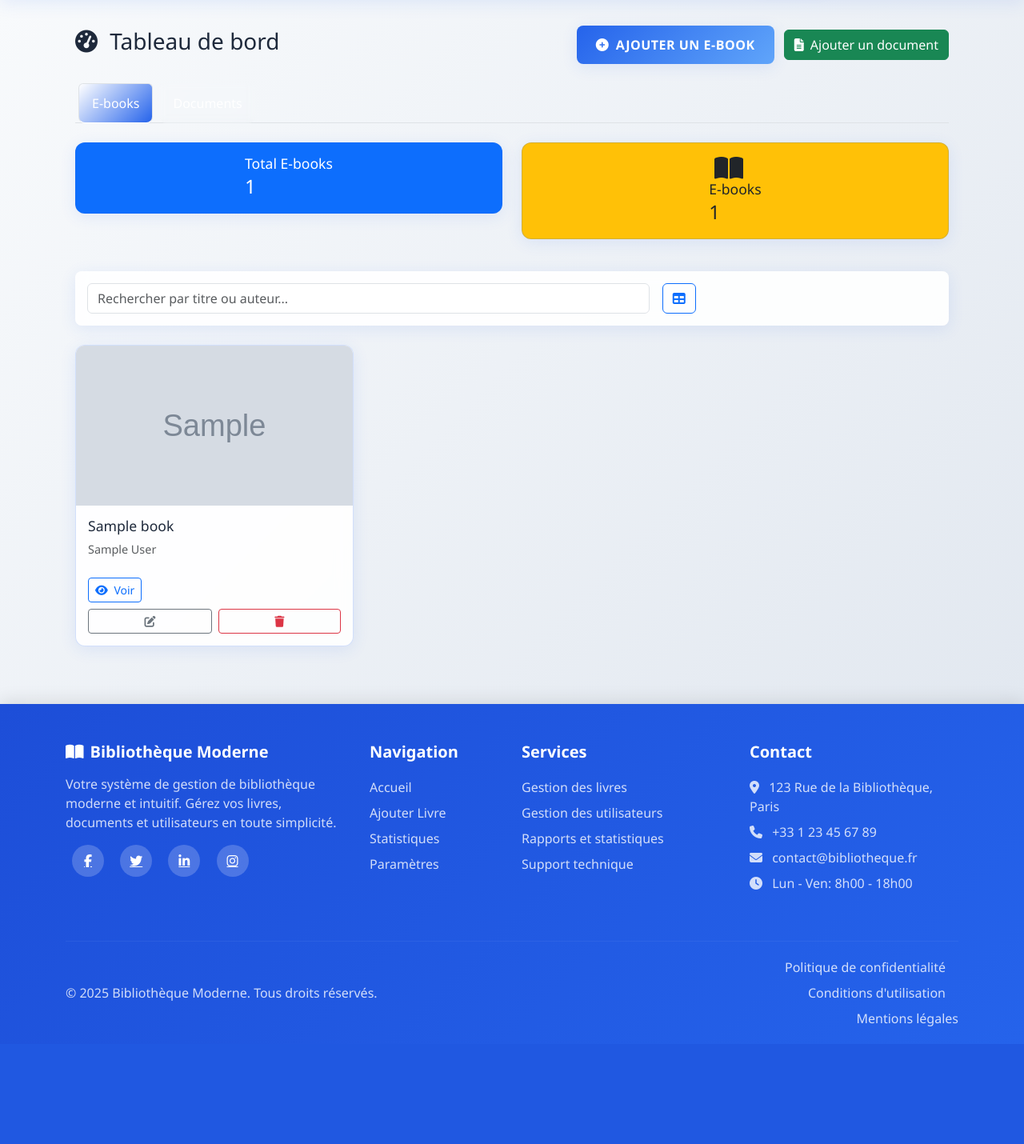
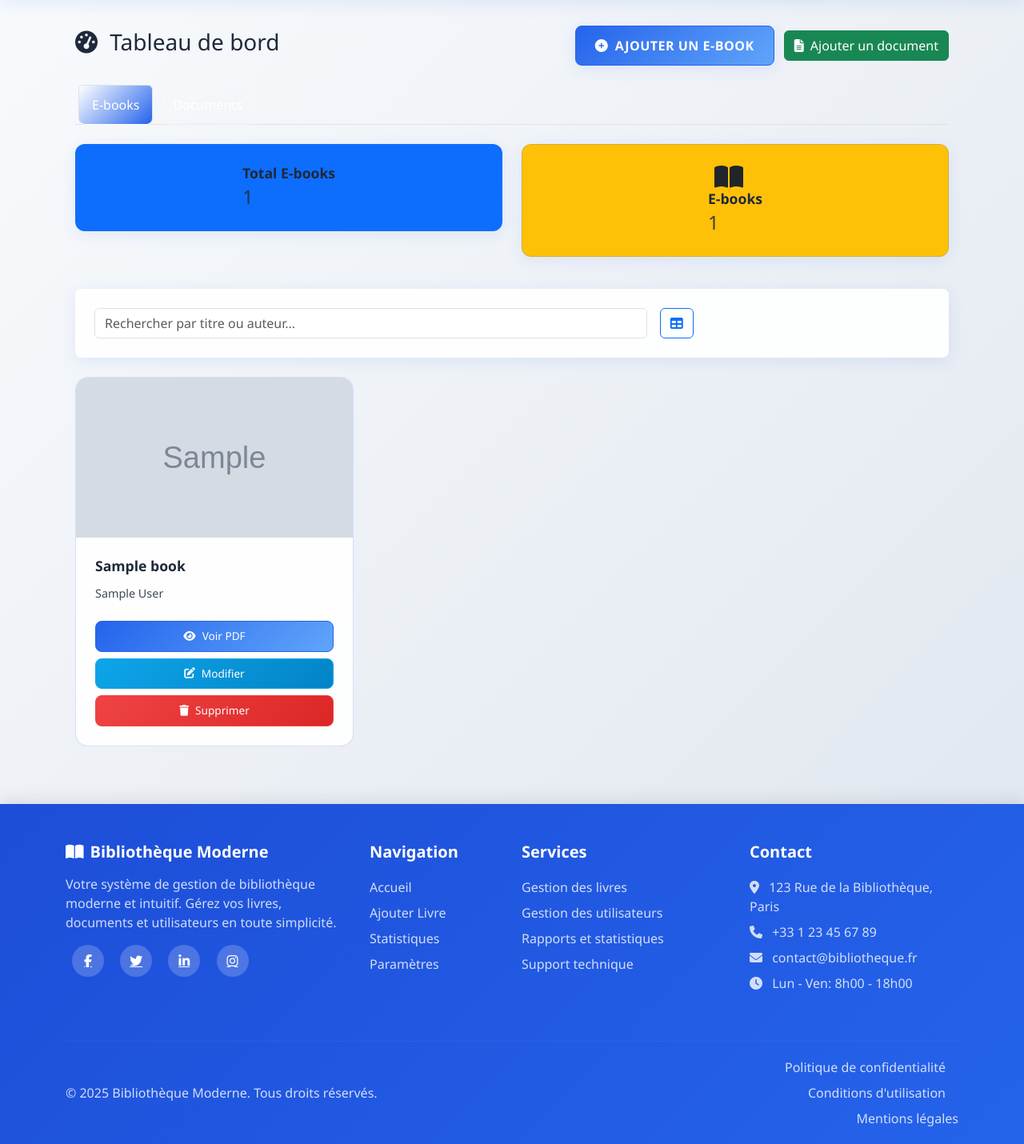
Before and after one commit to DanielEsso237/Projet-Bibliotheque, a Django app: page /books/ in a window 1280 px wide. Shown: the part 65-1495 px from the top of the page at 80% size. Before the commit the page ends 1348 px from the top, so only its background shows below. Run offline with Django 5.2, Linux system fonts and the light colour scheme; tables that the repository leaves empty hold one stand-in row (values such as "Sample post"); grey boxes marked "Sample" are stand-in pictures; data that the repository does not hold is empty; parts of the project's set-up code (start-up, migrations or seed data) failed here and were passed over.

Commit message:
ajustement des boutons dans les cards

```diff
--- a/Projet-bibliotheque-admin/books/templates/books/librarian_dashboard.html
+++ b/Projet-bibliotheque-admin/books/templates/books/librarian_dashboard.html
@@ -5,67 +5,262 @@
 
 {% block extra_css %}
 <style>
+    /* Styles pour les cartes de livres */
     .book-card {
-        transition: transform 0.3s ease, box-shadow 0.3s ease;
+        background: var(--card-bg);
+        border: 1px solid var(--card-border);
+        border-radius: 16px;
+        box-shadow: 0 8px 32px var(--shadow-color);
+        overflow: hidden;
+        transition: transform 0.4s cubic-bezier(0.4, 0, 0.2, 1), box-shadow 0.4s, border-color 0.4s;
         height: 100%;
-        margin-bottom: 1rem; /* Ajoutez cette ligne */
+        position: relative;
     }
 
-    /* Supprimez ou modifiez cette partie */
-    /*
     .book-card:hover {
-        transform: translateY(-5px);
-        box-shadow: 0 4px 15px rgba(0, 0, 0, 0.1);
-    }
-    */
-
-    /* Ajoutez ce nouveau style pour l'effet hover */
-    .book-card:hover {
-        transform: translateY(-5px);
-        box-shadow: 0 10px 20px rgba(0, 0, 0, 0.2);
-        z-index: 10;
+        transform: translateY(-8px) scale(1.02);
+        box-shadow: 0 20px 40px var(--shadow-color);
+        border-color: var(--glow-color);
     }
 
-    /* Assurez-vous que les cartes ont une largeur égale */
+    .book-cover-container {
+        position: relative;
+        overflow: hidden;
+        height: 200px;
+    }
+
+    .book-cover-container img {
+        width: 100%;
+        height: 100%;
+        object-fit: cover;
+        transition: transform 0.4s cubic-bezier(0.4, 0, 0.2, 1);
+    }
+
+    .book-card:hover .book-cover-container img {
+        transform: scale(1.05);
+    }
+
+    .default-cover {
+        background: linear-gradient(135deg, var(--primary-blue) 0%, var(--primary-yellow) 100%);
+        display: flex;
+        align-items: center;
+        justify-content: center;
+        height: 200px;
+        color: var(--primary-white);
+        font-size: 14px;
+        font-weight: bold;
+        text-align: center;
+        padding: 20px;
+        box-sizing: border-box;
+        position: relative;
+        overflow: hidden;
+    }
+
+    .default-cover::before {
+        content: '';
+        position: absolute;
+        top: -50%;
+        left: -50%;
+        width: 200%;
+        height: 200%;
+        background: linear-gradient(45deg, transparent, rgba(255, 255, 255, 0.1), transparent);
+        transform: rotate(45deg);
+        animation: defaultCoverShine 3s infinite;
+    }
+
+    @keyframes defaultCoverShine {
+        0% { transform: translateX(-100%) translateY(-100%) rotate(45deg); }
+        100% { transform: translateX(100%) translateY(100%) rotate(45deg); }
+    }
+
+    .default-cover i {
+        font-size: 48px;
+        margin-bottom: 15px;
+        display: block;
+        filter: drop-shadow(0 4px 8px rgba(0, 0, 0, 0.3));
+    }
+
+    .card-body {
+        padding: 1.5rem;
+        position: relative;
+        z-index: 2;
+    }
+
+    .card-title {
+        color: var(--card-text);
+        font-weight: 700;
+        font-size: 1.1rem;
+        margin-bottom: 0.75rem;
+        line-height: 1.3;
+    }
+
+    .card-text {
+        color: var(--card-text);
+        opacity: 0.85;
+        margin-bottom: 0.5rem;
+        font-weight: 500;
+        font-size: 0.9rem;
+    }
+
+    .card-actions {
+        display: flex;
+        justify-content: space-between;
+        align-items: center;
+        margin-top: 1rem;
+        gap: 0.5rem;
+    }
+
+    /* Boutons d'action */
+    .btn-sm {
+        padding: 0.4rem 0.8rem;
+        font-size: 0.8rem;
+        border-radius: 8px;
+        transition: all 0.3s cubic-bezier(0.4, 0, 0.2, 1);
+    }
+
+    .btn-primary {
+        background: var(--btn-primary-bg);
+        border: 1px solid var(--primary-blue);
+    }
+
+    .btn-primary:hover {
+        background: var(--primary-blue);
+        transform: translateY(-2px);
+        box-shadow: 0 4px 12px var(--glow-color);
+    }
+
+    .btn-danger {
+        background: linear-gradient(135deg, #ef4444, #dc2626);
+        border: 1px solid #ef4444;
+    }
+
+    .btn-danger:hover {
+        background: #dc2626;
+        transform: translateY(-2px);
+        box-shadow: 0 4px 12px rgba(239, 68, 68, 0.4);
+    }
+
+    .btn-info {
+        background: linear-gradient(135deg, #0ea5e9, #0284c7);
+        border: 1px solid #0ea5e9;
+    }
+
+    .btn-info:hover {
+        background: #0284c7;
+        transform: translateY(-2px);
+        box-shadow: 0 4px 12px rgba(14, 165, 233, 0.4);
+    }
+
+    /* Grille responsive */
     .books-grid {
         display: grid;
-        grid-template-columns: repeat(auto-fill, minmax(300px, 1fr));
+        grid-template-columns: repeat(auto-fill, minmax(280px, 1fr));
         gap: 1.5rem;
     }
 
-    /* Pour les petits écrans */
-    @media (max-width: 767.98px) {
+    @media (max-width: 768px) {
         .books-grid {
             grid-template-columns: 1fr;
         }
     }
 
-    /* Style pour l'image de couverture */
-    .card-img-top {
-        height: 200px;
-        object-fit: cover;
-        width: 100%;
+    /* Animation d'apparition */
+    .book-card {
+        opacity: 0;
+        transform: translateY(20px) scale(0.95);
     }
 
-    .card-img-placeholder {
-        height: 200px;
-        display: flex;
-        align-items: center;
-        justify-content: center;
-        background-color: #f8f9fa;
-        color: #6c757d;
+    .book-card.visible {
+        opacity: 1;
+        transform: translateY(0) scale(1);
+        transition: opacity 0.5s ease, transform 0.5s cubic-bezier(0.4, 0, 0.2, 1);
     }
 
     /* DARK MODE */
     body.dark-mode .book-card {
-        background-color: #2c3034;
-        color: var(--text-color);
+        background: var(--card-bg);
     }
 
-    body.dark-mode .card-img-placeholder {
-        background-color: #495057;
-        color: #f8f9fa;
+    body.dark-mode .default-cover {
+        background: linear-gradient(135deg, var(--dark-blue) 0%, var(--dark-yellow) 100%);
+
     }
+
+        .card-actions {
+        display: flex;
+        flex-direction: column; /* Empile les boutons verticalement */
+        gap: 0.5rem; /* Espace entre les boutons */
+        margin-top: 1rem;
+    }
+
+    .card-actions .btn {
+        width: 100%; /* Prend toute la largeur disponible */
+        display: flex;
+        align-items: center;
+        justify-content: center;
+        padding: 0.5rem;
+        border-radius: 8px;
+        font-size: 0.85rem;
+        transition: all 0.3s cubic-bezier(0.4, 0, 0.2, 1);
+    }
+
+    .card-actions .btn i {
+        margin-right: 0.5rem;
+    }
+
+    /* Style spécifique pour chaque bouton */
+    .btn-view {
+        background: var(--btn-primary-bg);
+        border: 1px solid var(--primary-blue);
+        color: white;
+    }
+
+    .btn-view:hover {
+        background: var(--primary-blue);
+        transform: translateY(-2px);
+        box-shadow: 0 4px 12px var(--glow-color);
+    }
+
+    .btn-edit {
+        background: linear-gradient(135deg, #0ea5e9, #0284c7);
+        border: 1px solid #0ea5e9;
+        color: white;
+    }
+
+    .btn-edit:hover {
+        background: #0284c7;
+        transform: translateY(-2px);
+        box-shadow: 0 4px 12px rgba(14, 165, 233, 0.4);
+    }
+
+    .btn-delete {
+        background: linear-gradient(135deg, #ef4444, #dc2626);
+        border: 1px solid #ef4444;
+        color: white;
+    }
+
+    .btn-delete:hover {
+        background: #dc2626;
+        transform: translateY(-2px);
+        box-shadow: 0 4px 12px rgba(239, 68, 68, 0.4);
+    }
+
+    /* Ajustement de la hauteur de la carte pour les boutons empilés */
+    .book-card {
+        display: flex;
+        flex-direction: column;
+    }
+
+    .card-body {
+        flex-grow: 1;
+        display: flex;
+        flex-direction: column;
+    }
+
+    .card-text {
+        flex-grow: 1;
+    }
+
 </style>
 {% endblock %}
 
@@ -500,41 +695,44 @@
                         } else {
                             booksTable.style.display = 'none';
                             booksCards.style.display = 'grid';
-                            // Dans la fonction fetchBooks(), modifiez la partie qui crée les cartes :
-data.books.forEach(book => {
+                            data.books.forEach((book, index) => {
     const card = document.createElement('div');
-    card.className = 'card book-card h-100';
+    card.className = 'book-card';
     card.innerHTML = `
-        <div class="card-img-wrapper">
+        <div class="book-cover-container">
             ${book.cover_image ?
                 `<img src="${book.cover_image}" class="card-img-top" alt="${book.title}">` :
-                `<div class="card-img-placeholder">
-                    <i class="fas fa-book fa-3x"></i>
+                `<div class="default-cover">
+                    <i class="fas fa-book"></i>
+                    <div>${book.title}</div>
                 </div>`
             }
         </div>
-        <div class="card-body d-flex flex-column">
+        <div class="card-body">
             <h5 class="card-title">${book.title}</h5>
-            <p class="card-text text-muted">${book.author}</p>
-            <div class="mt-auto">
-                <a href="${book.ebook_file}" target="_blank" class="btn btn-sm btn-outline-primary mb-2">
-                    <i class="fas fa-eye me-1"></i> Voir
+            <p class="card-text">${book.author}</p>
+            <div class="card-actions">
+                <a href="${book.ebook_file}" target="_blank" class="btn btn-view">
+                    <i class="fas fa-eye"></i> Voir PDF
                 </a>
-                <div class="d-flex gap-2">
-                    <button class="btn btn-sm btn-outline-secondary edit-book-btn flex-grow-1"
+                <button class="btn btn-edit edit-book-btn"
                         data-bs-toggle="modal" data-bs-target="#editBookModal"
                         data-book-id="${book.id}">
-                        <i class="fas fa-edit"></i>
+                    <i class="fas fa-edit"></i> Modifier
                 </button>
-                    <button class="btn btn-sm btn-outline-danger delete-book-btn flex-grow-1"
+                <button class="btn btn-delete delete-book-btn"
                         data-bs-toggle="modal" data-bs-target="#deleteBookModal"
                         data-book-id="${book.id}" data-book-title="${book.title}">
-                        <i class="fas fa-trash"></i>
+                    <i class="fas fa-trash"></i> Supprimer
                 </button>
-                </div>
             </div>
         </div>`;
     booksCards.appendChild(card);
+
+    // Animation d'apparition
+    setTimeout(() => {
+        card.classList.add('visible');
+    }, index * 100);
 });
                         }
                     }
```
Also changed, not shown: 1 other file. Lines whose indentation alone changed are shown as unchanged.
